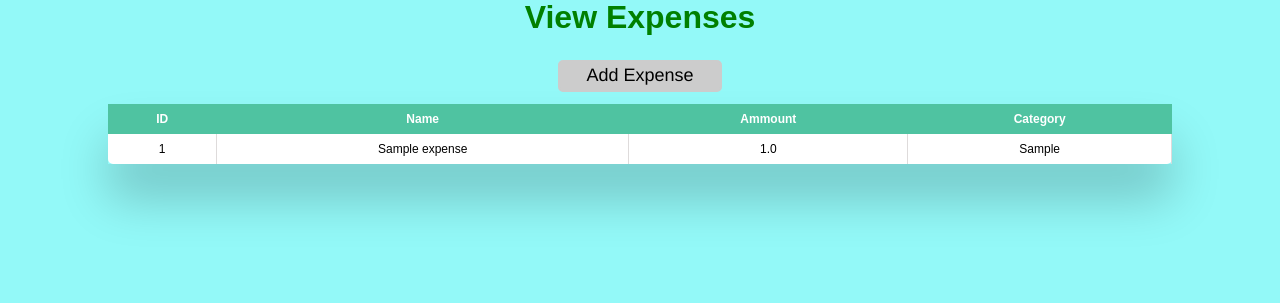
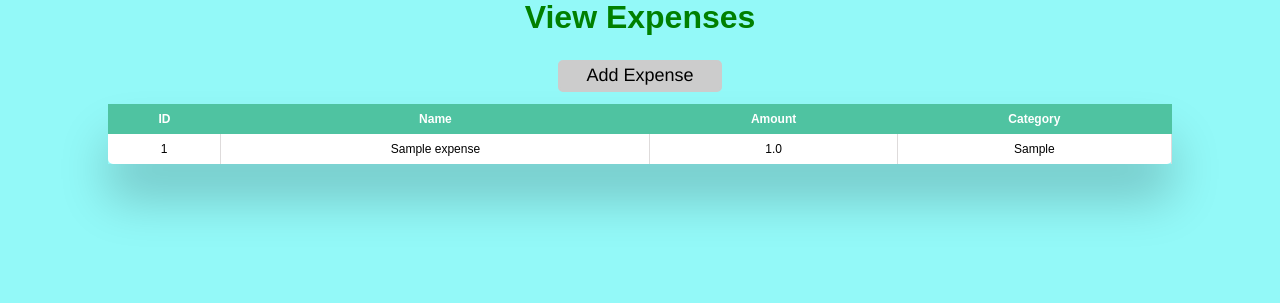
Before and after one commit to e-evensen/BudgetAll, a Flask app: page /view_expenses in a window 1280 px wide. Shown: the part 134-437 px from the top of the page. Run offline with Flask 3, Linux system fonts and the light colour scheme; the visitor is signed in with stand-in values (Sample User, id 1); tables that the repository leaves empty hold one stand-in row (values such as "Sample post").

Commit message:
Fixed typos

```diff
--- a/templates/view_expenses.html
+++ b/templates/view_expenses.html
@@ -45,7 +45,7 @@
                 <label>Expense Description:</label>
                 <input type="text" class = "inputExp" name="expense_description" required><br>
                 <label>Expense Amount:</label>
-                <input type="number" class = "inputExp" step="0.01" name="expense_ammount" min="0"><br>
+                <input type="number" class = "inputExp" step="0.01" name="expense_amount" min="0"><br>
                 <label>Expense Category:</label>
                 <input type="text" class = "inputExp" name="expense_category" required><br>
                 <button type="submit" class="buttonExp">Create Expense</button>
@@ -73,7 +73,7 @@
                 <tr>
                     <th>ID</th>
                     <th>Name</th>
-                    <th>Ammount</th>
+                    <th>Amount</th>
                     <th>Category</th>
                 </tr>
                 </thead>
```
